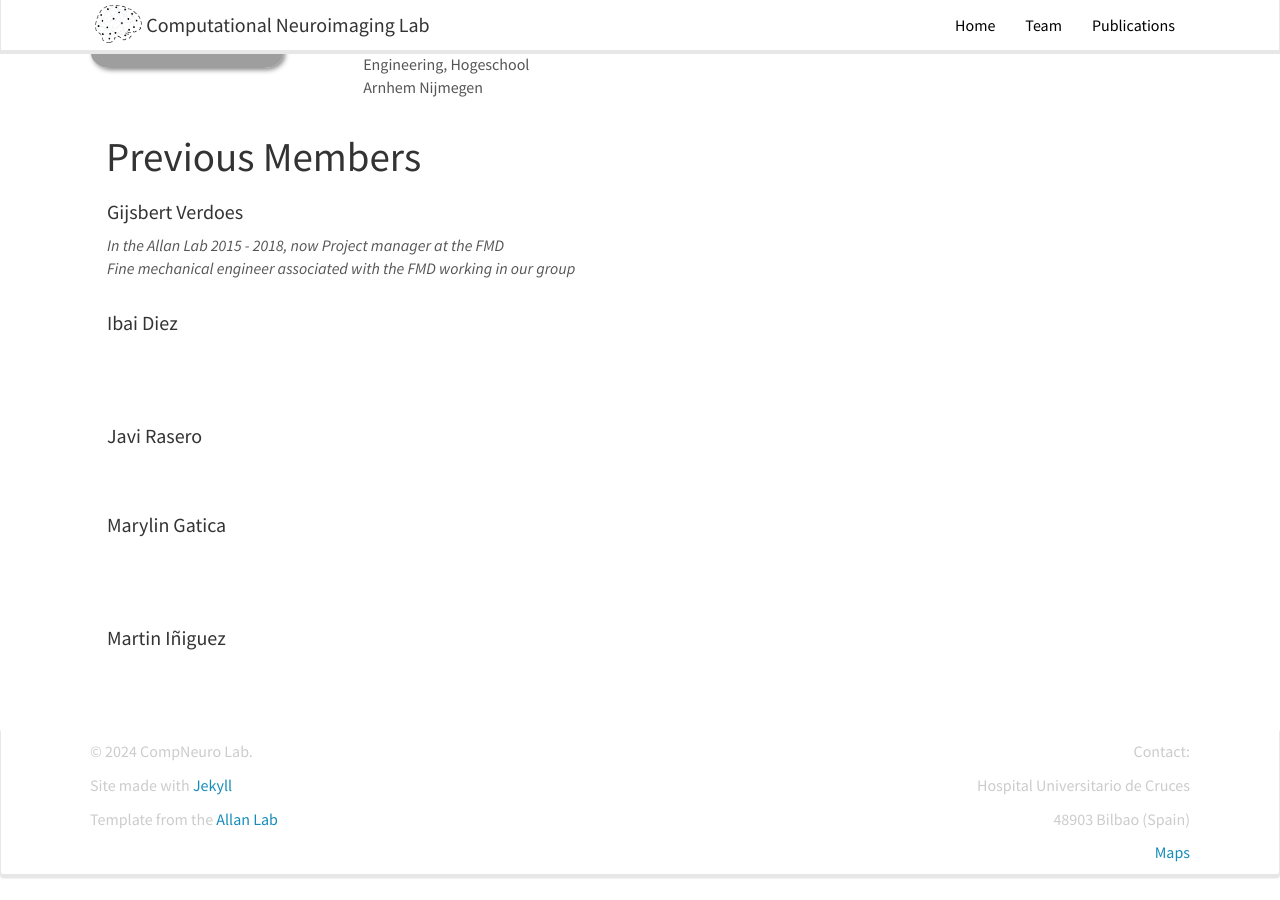
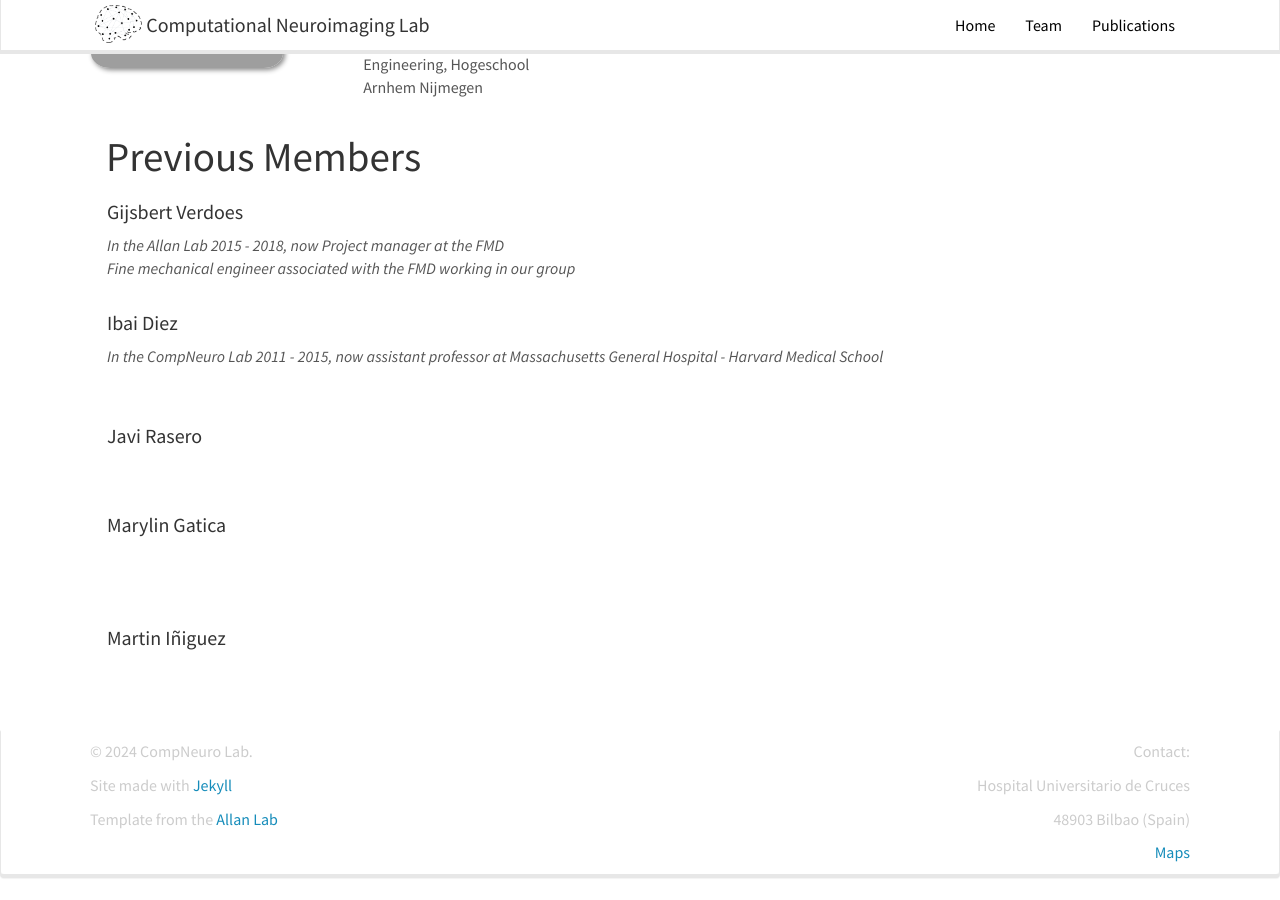
Before and after one commit to itellaetxe/compneurobilbao_website, a Jekyll site: the page built from _pages/team.md, in a window 1280 px wide and 900 px high, scrolled down 1969 px. Built offline with Jekyll 4.4.1, drawn with Linux system fonts in a browser that asks for light colours; nearby versions of some CDN libraries.

Commit message:
Update previous_members.yml

```diff
--- a/_data/previous_members.yml
+++ b/_data/previous_members.yml
@@ -9,6 +9,15 @@
   education4:
 
 - name: Ibai Diez
+  duration: In the CompNeuro Lab 2011 - 2015, now assistant professor at Massachusetts General Hospital - Harvard Medical School
+  info:
+  email:
+  number_educ: 1
+  education1: PhD Biomedical Research at the University of the Basque Country
+  education2:
+  education3:
+  education4:
+
 - name: Javi Rasero
 - name: Marylin Gatica
 - name: Martin Iñiguez
```
